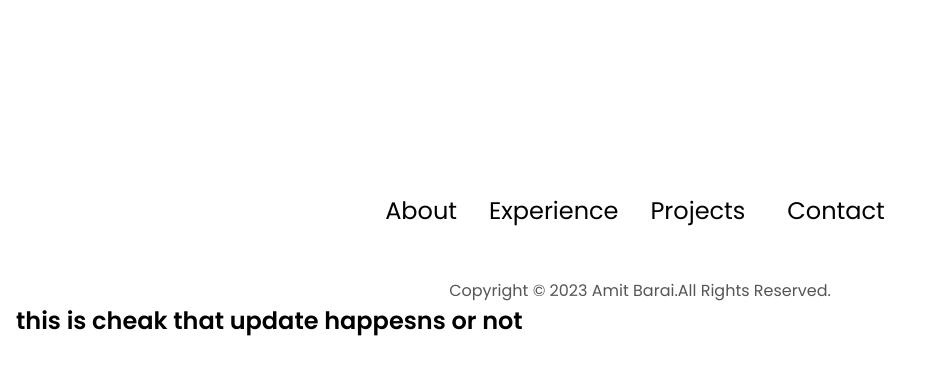
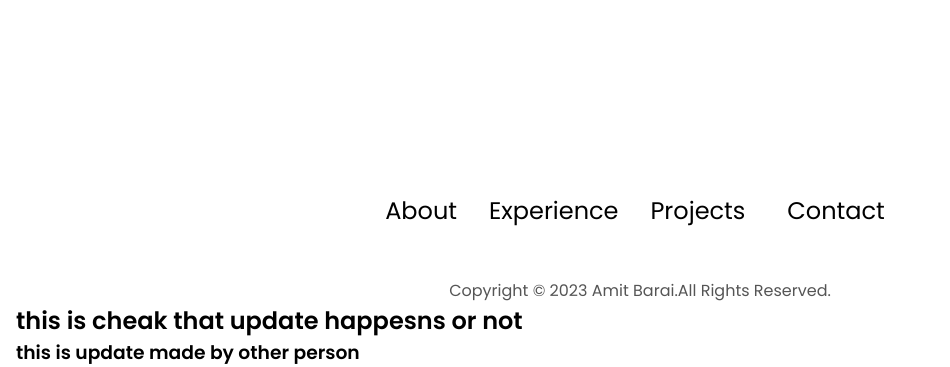
Before and after one commit to Amit-Barai123/My-portfilio, a plain HTML site: page index.html in a window 1280 px wide. Shown: the part 3618-3985 px from the top of the page, without its empty margins (0-950 px from the left). Drawn offline with Linux system fonts and the light colour scheme.

Commit message:
Update index.html
comit done by shubham

```diff
--- a/index.html
+++ b/index.html
@@ -407,6 +407,7 @@
       </nav>
       <p>Copyright &#169; 2023 Amit Barai.All Rights Reserved.</p>
       <h2>this is cheak that update happesns or not</h2>
+      <h3>this is update made by other person</h3>
     </footer>
     <script src="script.js"></script>
   </body>
```
